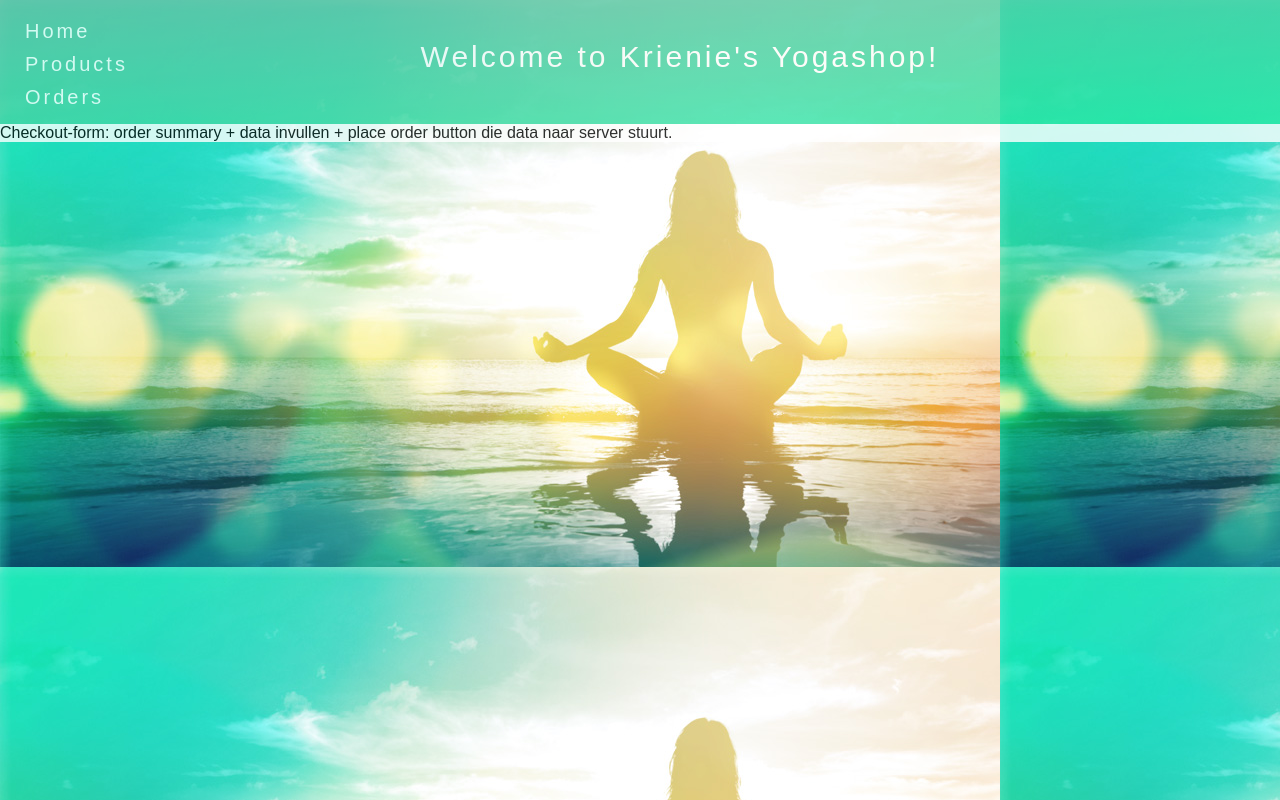
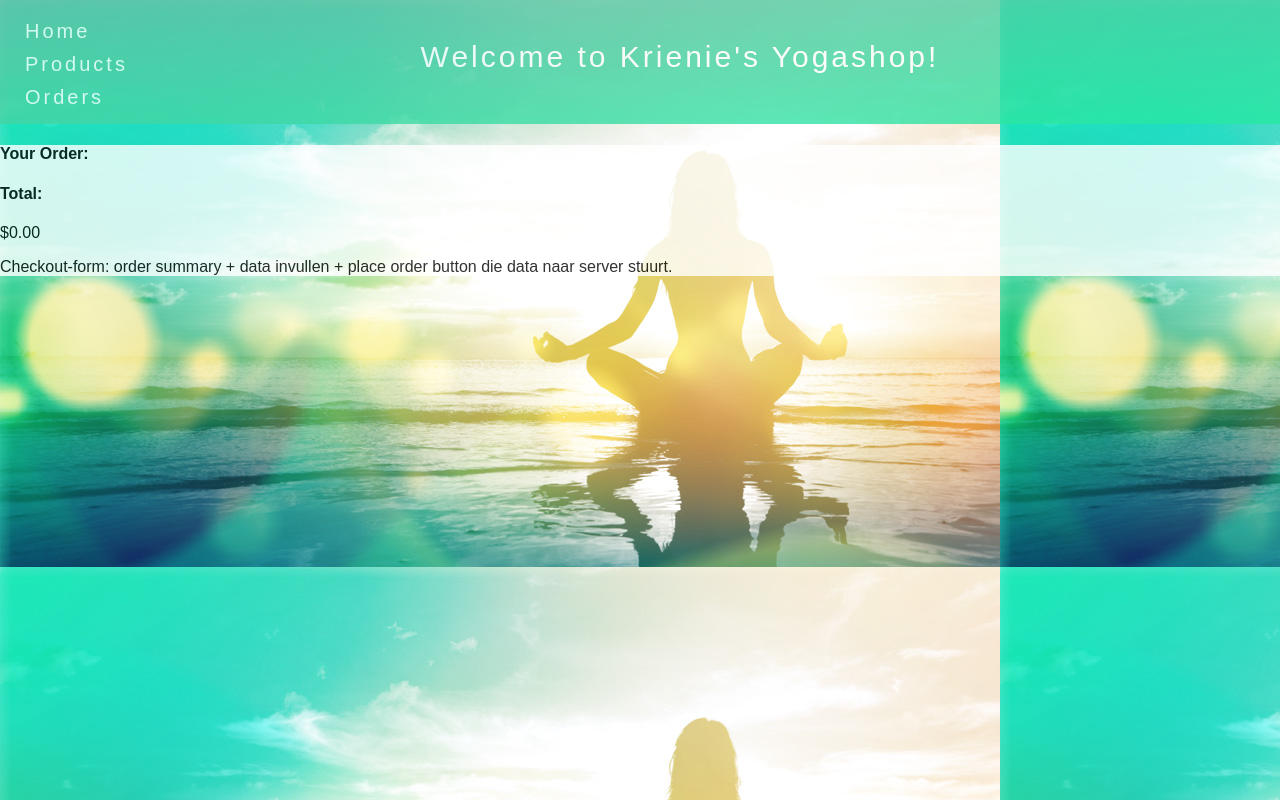
Before and after one commit to LilianKalkman/site-krien-1, a React (Create React App) app: page /checkout in a window 1280 px wide. Shown: the top 800 px of the page. Built offline with nearby package versions, Linux system fonts and the light colour scheme.

Commit message:
ordersum

```diff
--- a/src/containers/Checkout/Checkout.js
+++ b/src/containers/Checkout/Checkout.js
@@ -1,14 +1,32 @@
 import React, { Component } from 'react';
+import { connect } from 'react-redux';
 import './Checkout.css';
+import { formatPrice } from '../../helpers';
 
 class Checkout extends Component {
   render(){
     return (
       <div className="checkout">
+        <div className="ordersum">
+          <h4>Your Order:</h4>
+          {this.props.orders.map(order => {
+            return <h6>{order.name}</h6>
+          })}
+          <h4>Total:</h4>
+          <p>{formatPrice(this.props.price)}</p>
+        </div>
         <form action="">Checkout-form: order summary + data invullen + place order button die data naar server stuurt.</form>
       </div>
     );
   }
 }
 
-export default Checkout;
+const mapStateToProps = (state) => {
+  return {
+    orders: state.orders,
+    price: state.totalPrice
+  };
+};
+
+
+export default connect(mapStateToProps)(Checkout);
```
